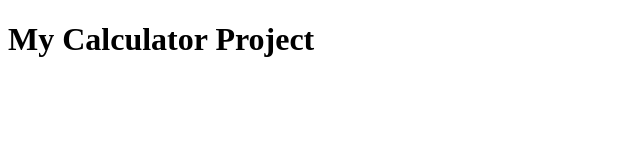
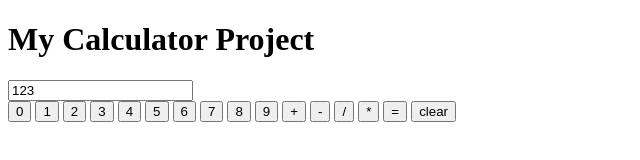
Before and after one commit to stefanintech/calculator, a plain HTML site: page index.html in a window 1280 px wide. Shown: the whole page, without its empty margins (0-640 px from the left). Drawn offline with Linux system fonts and the light colour scheme.

Commit message:
Add input display and buttons for numbers and operators

```diff
--- a/index.html
+++ b/index.html
@@ -8,6 +8,34 @@
 </head>
 <body>
     <h1>My Calculator Project</h1>
+
+    <div class="calculator">
+
+        <input type="text" name="text" id="text" value="123">
+
+        <div class="buttons">
+            <button type="button">0</button>
+            <button type="button">1</button>
+            <button type="button">2</button>
+            <button type="button">3</button>
+            <button type="button">4</button>
+            <button type="button">5</button>
+            <button type="button">6</button>
+            <button type="button">7</button>
+            <button type="button">8</button>
+            <button type="button">9</button>
+            <button type="button">+</button>
+            <button type="button">-</button>
+            <button type="button">/</button>
+            <button type="button">*</button>
+            <button type="button">=</button>
+            <button type="button">clear</button>
+        </div>
+    </div>
+
+
+
+
     <script src="script.js"></script>
 </body>
 </html>
```
Also changed, not shown: script.js (line endings or trailing spaces).
